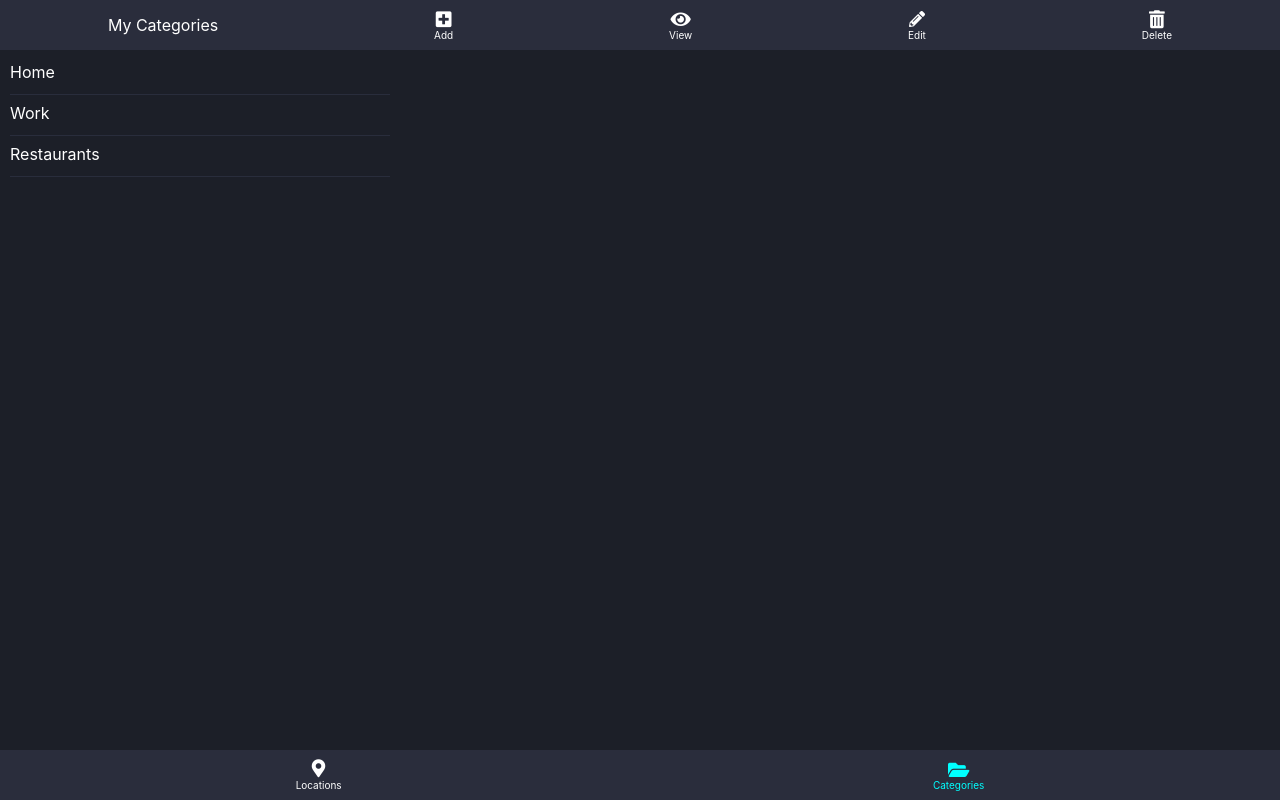
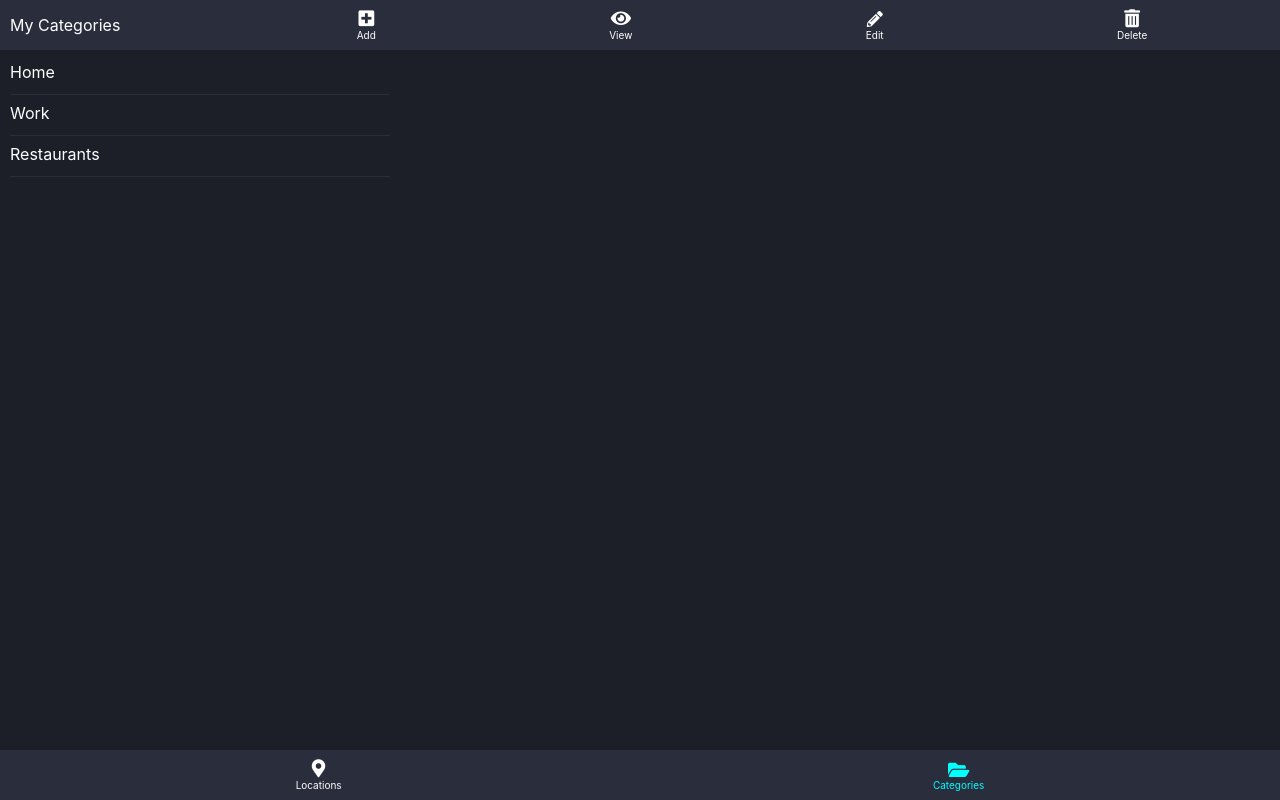
Before and after one commit to amirs12/locations, a React (Create React App) app: page /categories in a window 1280 px wide. Built offline with nearby package versions, Linux system fonts and the light colour scheme.

Commit message:
css in progress

```diff
--- a/src/components/Categories/components/AddCategory/AddCategory.js
+++ b/src/components/Categories/components/AddCategory/AddCategory.js
@@ -49,7 +49,7 @@ class AddCategory extends Component {
 }
 
 const mapStateToProps = state => ({
-//  addBoxOpen: state.categoryItemReducer.addBoxOpen
+
 })
 
 export default connect(mapStateToProps, { saveCategory, closeAddCategory })(AddCategory)
--- a/src/components/Categories/components/Category/components/CategoryEdit/CategoryEdit.js
+++ b/src/components/Categories/components/Category/components/CategoryEdit/CategoryEdit.js
@@ -7,7 +7,7 @@ import './CategoryEdit.css';
 class CategoryEdit extends Component {
     render() {
         let input
-        const { text, id } = this.props
+        const { id } = this.props
 
       return (
         <div className="category-edit">
@@ -50,7 +50,7 @@ class CategoryEdit extends Component {
   }
 
   const mapStateToProps = state => ({
-  //  addBoxOpen: state.categoryItemReducer.addBoxOpen
+    addBoxOpen: state.categoryItemReducer.addBoxOpen
   })
 
   export default connect(mapStateToProps, { saveEditCategory, closeEditCategory })(CategoryEdit)
--- a/src/components/Header/Header.css
+++ b/src/components/Header/Header.css
@@ -4,10 +4,18 @@
   position: fixed;
   z-index: 1;
   display: flex;
-  justify-content: space-around;
+  justify-content: space-between;
   align-items: center;
+  padding-left: 10px;
   background-color: #2A2D3C;
   color: white;
+}
+
+.header-buttons {
+  width: 80%;
+  display: flex;
+  justify-content: space-around;
+  padding-right: 26px;
 }
 
 .manage-button {
--- a/src/components/Header/Header.js
+++ b/src/components/Header/Header.js
@@ -11,6 +11,7 @@ class Header extends Component {
     return (
       <div className="header">
         <div>{name}</div>
+        <div className="header-buttons">
           <div className="manage-button" onClick={() => this.props.addItem(page)}
               style={{color: selectedAction === 'Add' ? 'cyan' : 'white'}}
               >
@@ -37,6 +38,7 @@ class Header extends Component {
             <div className="manage-button-title">Delete</div>
           </div>
         </div>
+      </div>
     )
   }
 }
--- a/src/components/Location/Location.js
+++ b/src/components/Location/Location.js
@@ -17,9 +17,6 @@ class Location extends Component {
     if (location.deleted === true) {
       return <div></div>
     } else {
-/*      detailsBox = locations.filter(location =>
-        (location.id === id)
-      )*/
       if (location.viewMode === true) {
         detailsBox = <LocationDetails location={location} id={id}/>
       }
@@ -30,7 +27,10 @@ class Location extends Component {
 
     return (
       <div className="location-item"
-           onClick={() => this.props.selectLocationItem(id)}
+           onClick={() => {
+             this.props.selectLocationItem(id)
+             window.navigator.vibrate(300)
+           }}
            style={{color: locations[id].selected ? 'cyan' : 'white'}}
            >
         <div className="location-name">{text}</div>
--- a/src/components/Location/components/LocationDetails/LocationDetails.js
+++ b/src/components/Location/components/LocationDetails/LocationDetails.js
@@ -40,8 +40,6 @@ class LocationDetails extends Component {
     }
   }
 
-  const mapStateToProps = state => ({
-  //  addBoxOpen: state.categoryItemReducer.addBoxOpen
-  })
+  const mapStateToProps = state => ({})
 
   export default connect(mapStateToProps, { closeViewLocation })(LocationDetails)
```
Lines whose indentation alone changed are shown as unchanged.
